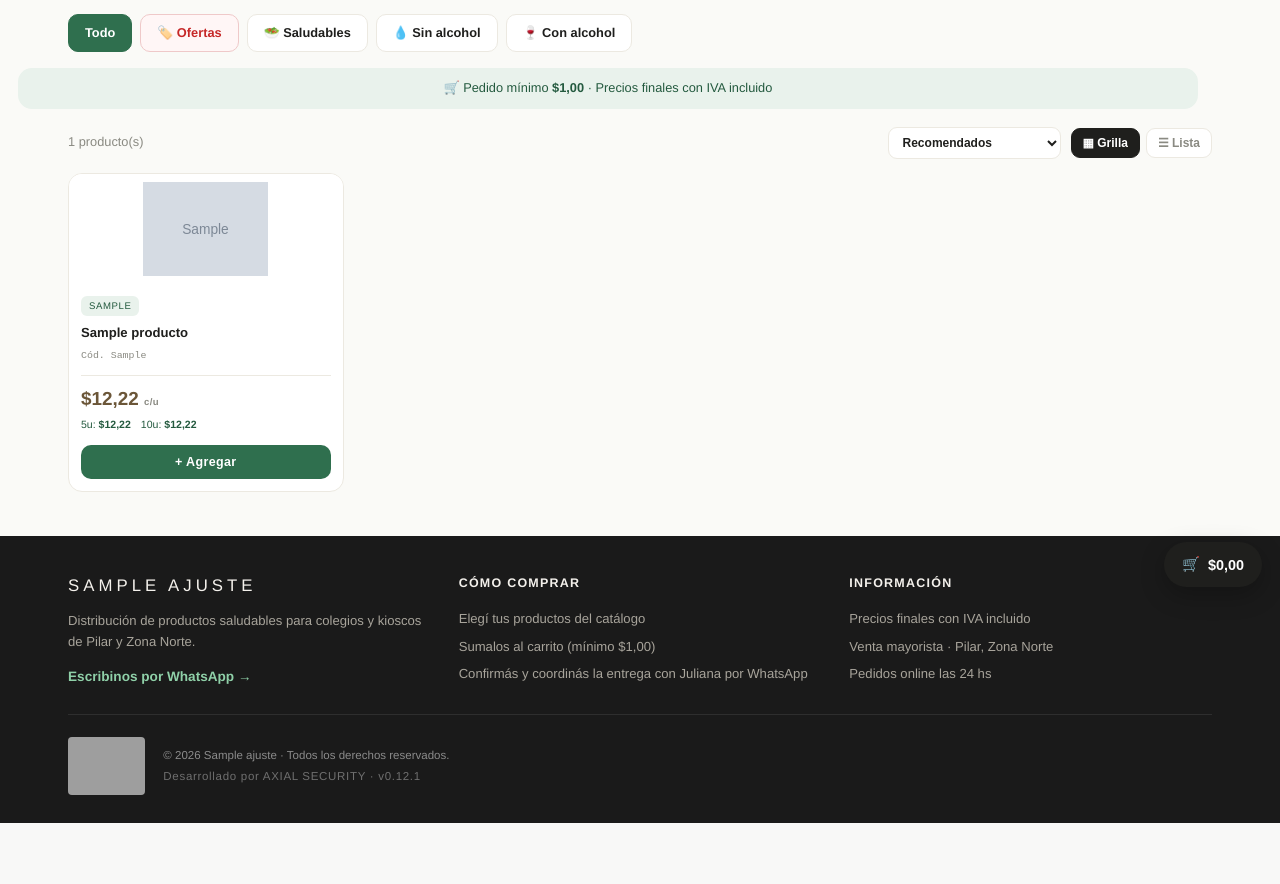
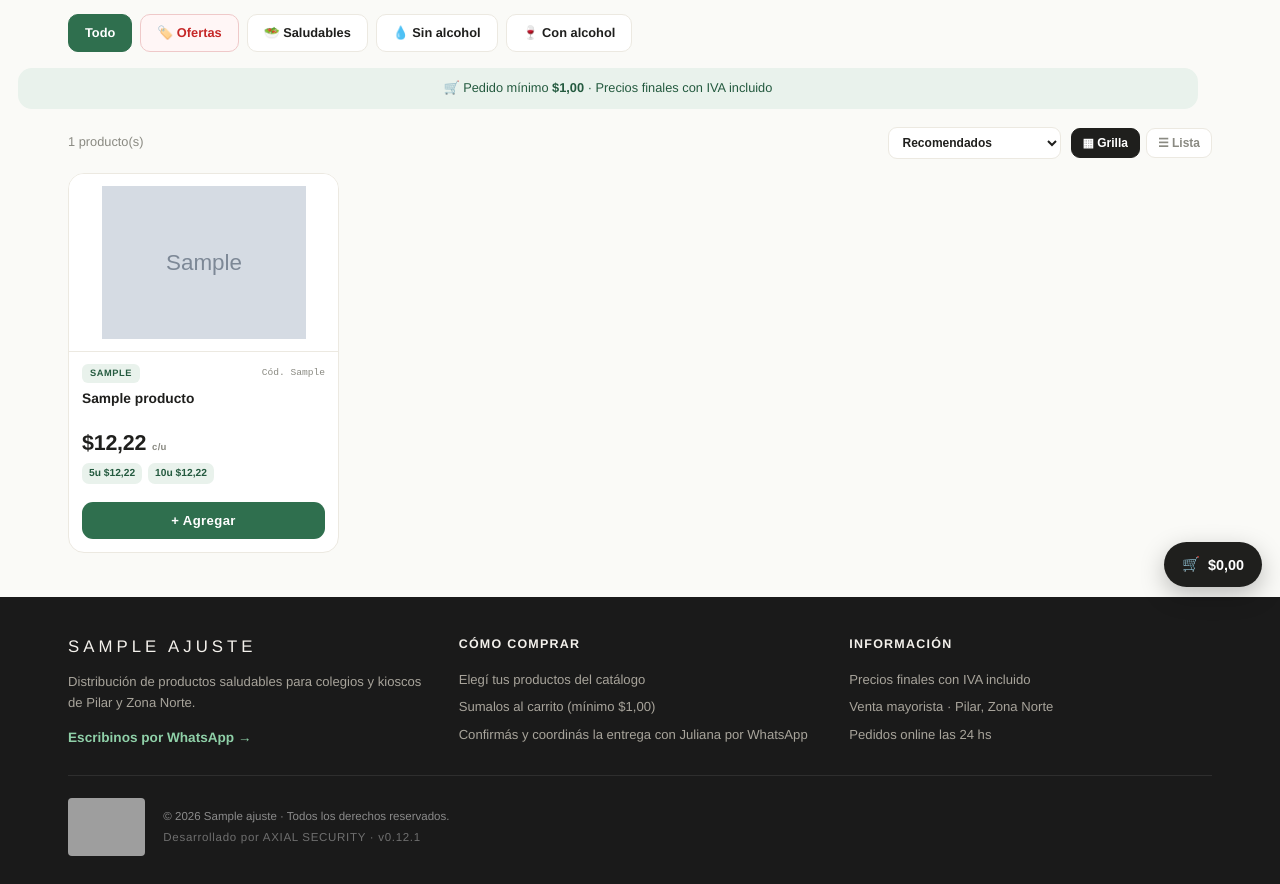
Before and after one commit to AxialSC/saludables-colegios, a Flask app: page / in a window 1280 px wide. Shown: the part 195-1079 px from the top of the page. Before the commit the page ends 1018 px from the top, so only its background shows below. Run offline with Flask 3, Linux system fonts and the light colour scheme; tables that the repository leaves empty hold one stand-in row (values such as "Sample post"); grey boxes marked "Sample" are stand-in pictures; grey boxes are pictures that could not be loaded.

Commit message:
saludables-v0.13-Card

```diff
--- a/app/static/css/tienda.css
+++ b/app/static/css/tienda.css
@@ -1,6 +1,7 @@
 /* =====================================================================
    TIENDA PUBLICA · Saludables (catalogo de clientes)
    Fresco, limpio, mobile-first. Marca con verde + bronce para precios.
+   v0.13 -> rediseno de gondola: cards foto-protagonista estilo super online.
    ===================================================================== */
 :root {
     --t-bg:        #FAFAF7;
@@ -12,10 +13,13 @@
     --t-verde-d:   #245A3F;
     --t-verde-soft:#E9F2EC;
     --t-bronce:    #8B6F47;
-    --t-precio:    #6B5638;
+    --t-precio:    #1F1F1D;
     --t-radius:    14px;
+    --t-radius-lg: 16px;
     --t-oferta:    #C62828;
     --t-oferta-d:  #A21B1B;
+    --t-oferta-soft:#FDECEC;
+    --t-shadow:    0 10px 26px rgba(31,31,29,.10);
 }
 
 * { box-sizing: border-box; margin: 0; padding: 0; }
@@ -83,58 +87,81 @@ a { color: inherit; text-decoration: none; }
 }
 .t-view-btn.activo { background: var(--t-text); color: #fff; border-color: var(--t-text); }
 
-/* ---------- Grid de productos ---------- */
+/* =====================================================================
+   v0.13 · GONDOLA: grid + cards foto-protagonista
+   ===================================================================== */
 .t-grid {
     max-width: 1180px; margin: 14px auto 0; padding: 0 18px;
     display: grid; gap: 14px;
     grid-template-columns: repeat(2, 1fr);
 }
-@media (min-width: 640px)  { .t-grid { grid-template-columns: repeat(3, 1fr); } }
-@media (min-width: 980px)  { .t-grid { grid-template-columns: repeat(4, 1fr); } }
+@media (min-width: 640px)  { .t-grid { grid-template-columns: repeat(3, 1fr); gap: 18px; } }
+@media (min-width: 980px)  { .t-grid { grid-template-columns: repeat(4, 1fr); gap: 20px; } }
 
 .t-card {
     background: var(--t-card); border: 1px solid var(--t-line);
-    border-radius: var(--t-radius); overflow: hidden;
+    border-radius: var(--t-radius-lg); overflow: hidden;
     display: flex; flex-direction: column;
-    transition: transform .15s ease, box-shadow .15s ease;
+    transition: transform .16s ease, box-shadow .16s ease, border-color .16s ease;
 }
-.t-card:hover { transform: translateY(-2px); box-shadow: 0 8px 22px rgba(0,0,0,.07); }
+.t-card:hover { transform: translateY(-3px); box-shadow: var(--t-shadow); border-color: #e2ddd2; }
 
+/* Foto protagonista: fondo blanco, producto entero y centrado */
 .t-thumb {
     position: relative;
-    height: 110px; display: flex; align-items: center; justify-content: center;
-    background: linear-gradient(135deg, var(--t-verde-soft), #f3efe6);
-    color: var(--t-verde-d); font-size: 2rem; font-weight: 300; letter-spacing: .05em;
-    overflow: hidden;
+    height: 152px; display: flex; align-items: center; justify-content: center;
+    background: #fff; overflow: hidden;
+    border-bottom: 1px solid var(--t-line);
 }
-.t-thumb img { width: 100%; height: 100%; object-fit: cover; display: block; }
+.t-thumb img { width: 100%; height: 100%; object-fit: contain; padding: 12px; display: block; }
+.t-thumb-ph {
+    width: 62px; height: 62px; border-radius: 50%;
+    background: var(--t-verde-soft); color: var(--t-verde-d);
+    display: flex; align-items: center; justify-content: center;
+    font-size: 1.9rem; font-weight: 300; letter-spacing: .04em;
+}
+@media (min-width: 640px) { .t-thumb { height: 178px; } }
 
-/* v0.9 · Botellas enteras en GRILLA (contain + fondo blanco).
-   Solo afecta la grilla; la vista lista (.t-grid.lista) queda igual que antes. */
-.t-grid:not(.lista) .t-thumb.has-img { background: #fff; }
-.t-grid:not(.lista) .t-thumb.has-img img { object-fit: contain; padding: 8px; }
+.t-body { padding: 12px 13px 13px; display: flex; flex-direction: column; gap: 7px; flex-grow: 1; }
+.t-meta { display: flex; align-items: center; justify-content: space-between; gap: 8px; }
+.t-rubro {
+    font-size: 0.58rem; letter-spacing: .06em; text-transform: uppercase;
+    color: var(--t-verde-d); background: var(--t-verde-soft);
+    padding: 3px 8px; border-radius: 6px; font-weight: 700;
+    white-space: nowrap; overflow: hidden; text-overflow: ellipsis; max-width: 68%;
+}
+.t-codigo { font-size: 0.6rem; color: var(--t-soft); font-family: 'Courier New', monospace; white-space: nowrap; }
+.t-nombre {
+    font-size: 0.86rem; font-weight: 600; line-height: 1.32; color: var(--t-text); flex-grow: 1;
+    display: -webkit-box; -webkit-line-clamp: 2; -webkit-box-orient: vertical; overflow: hidden;
+    min-height: 2.3em;
+}
 
-.t-body { padding: 12px; display: flex; flex-direction: column; gap: 8px; flex-grow: 1; }
-.t-rubro { font-size: 0.6rem; letter-spacing: .06em; text-transform: uppercase;
-    color: var(--t-verde-d); background: var(--t-verde-soft); align-self: flex-start;
-    padding: 3px 8px; border-radius: 6px; }
-.t-codigo { font-size: 0.62rem; color: var(--t-soft); font-family: 'Courier New', monospace; }
-.t-nombre { font-size: 0.82rem; font-weight: 600; line-height: 1.3; flex-grow: 1; }
-
-.t-precio-box { border-top: 1px solid var(--t-line); padding-top: 9px; margin-top: 4px; }
-.t-precio { font-size: 1.18rem; font-weight: 800; color: var(--t-precio); }
-.t-precio small { font-size: 0.6rem; font-weight: 600; color: var(--t-soft); letter-spacing: .04em; }
-.t-escala { display: flex; gap: 10px; margin-top: 5px; font-size: 0.66rem; color: var(--t-verde-d); }
+.t-precio-box { margin-top: 2px; }
+.t-precio { font-size: 1.34rem; font-weight: 800; color: var(--t-precio); letter-spacing: -.01em; line-height: 1.12; }
+.t-precio small { font-size: 0.6rem; font-weight: 600; color: var(--t-soft); letter-spacing: .03em; }
+.t-escala { display: flex; gap: 6px; margin-top: 8px; flex-wrap: wrap; }
+.t-escala span {
+    font-size: 0.64rem; color: var(--t-verde-d); background: var(--t-verde-soft);
+    padding: 3px 7px; border-radius: 7px; font-weight: 600;
+}
 .t-escala b { font-weight: 800; }
 
 /* ---------- Vista LISTA ---------- */
-.t-grid.lista { grid-template-columns: 1fr; }
-.t-grid.lista .t-card { flex-direction: row; align-items: center; }
-.t-grid.lista .t-thumb { height: auto; width: 64px; align-self: stretch; font-size: 1.3rem; flex-shrink: 0; }
+.t-grid.lista { grid-template-columns: 1fr; gap: 10px; }
+.t-grid.lista .t-card { flex-direction: row; align-items: stretch; }
+.t-grid.lista .t-thumb {
+    width: 96px; height: auto; flex-shrink: 0;
+    border-bottom: none; border-right: 1px solid var(--t-line);
+}
+.t-grid.lista .t-thumb img { padding: 8px; }
 .t-grid.lista .t-body { flex-direction: row; align-items: center; gap: 14px; flex-wrap: wrap; }
-.t-grid.lista .t-nombre { flex: 1 1 200px; }
-.t-grid.lista .t-precio-box { border-top: none; padding-top: 0; margin-top: 0; text-align: right; }
+.t-grid.lista .t-meta { flex-direction: column; align-items: flex-start; gap: 3px; }
+.t-grid.lista .t-nombre { flex: 1 1 180px; min-height: 0; }
+.t-grid.lista .t-precio-box { margin-top: 0; margin-left: auto; text-align: right; }
 .t-grid.lista .t-escala { justify-content: flex-end; }
+.t-grid.lista .t-add { width: auto; margin-top: 0; padding: 10px 16px; flex-shrink: 0; }
+.t-grid.lista .t-of-badge { top: 6px; left: 6px; }
 
 /* ---------- Vacio ---------- */
 .t-empty { max-width: 520px; margin: 50px auto; text-align: center; padding: 0 18px; color: var(--t-soft); }
@@ -166,26 +193,28 @@ a { color: inherit; text-decoration: none; }
 .t-footer .ft-foot { font-size: 0.65rem; color: #777; margin-top: 16px; letter-spacing: .08em; }
 
 /* =====================================================================
-   v0.12 · OFERTAS (pastilla -XX%, precio tachado, precio nuevo en rojo)
+   v0.12/0.13 · OFERTAS (pastilla -XX%, precio tachado, precio nuevo en rojo)
    ===================================================================== */
-.t-card.en-oferta { border-color: #efc9c9; box-shadow: 0 0 0 1px #f6dede inset; }
-.t-card.en-oferta:hover { box-shadow: 0 8px 22px rgba(198,40,40,.12); }
+.t-card.en-oferta { border-color: #f0cccc; }
+.t-card.en-oferta:hover { box-shadow: 0 10px 26px rgba(198,40,40,.14); border-color: #e9b8b8; }
 
 .t-of-badge {
-    position: absolute; top: 8px; left: 8px; z-index: 3;
+    position: absolute; top: 10px; left: 10px; z-index: 3;
     background: var(--t-oferta); color: #fff;
-    font-size: 0.72rem; font-weight: 800; letter-spacing: .02em;
-    padding: 4px 9px; border-radius: 9px;
-    box-shadow: 0 2px 6px rgba(0,0,0,.22);
+    padding: 6px 9px; border-radius: 10px;
+    display: flex; flex-direction: column; align-items: center; line-height: 1;
+    box-shadow: 0 3px 8px rgba(198,40,40,.32);
 }
+.t-of-badge b { font-size: 0.95rem; font-weight: 800; }
+.t-of-badge small { font-size: 0.5rem; font-weight: 700; letter-spacing: .1em; margin-top: 1px; }
+
 .t-precio-lista {
-    font-size: 0.8rem; color: var(--t-soft); text-decoration: line-through;
-    line-height: 1.1;
+    font-size: 0.82rem; color: var(--t-soft); text-decoration: line-through; line-height: 1.1;
 }
 .t-precio.t-precio-of { color: var(--t-oferta); }
 .t-of-label {
     font-size: 0.6rem; font-weight: 800; color: var(--t-oferta);
-    text-transform: uppercase; letter-spacing: .04em; margin-top: 4px;
+    text-transform: uppercase; letter-spacing: .03em; margin-top: 5px;
 }
 .t-add.t-add-of { background: var(--t-oferta); }
 .t-add.t-add-of:hover { background: var(--t-oferta-d); }
@@ -213,11 +242,11 @@ a { color: inherit; text-decoration: none; }
 
 /* Boton Agregar en cada card */
 .t-add {
-    margin-top: 4px; border: none; cursor: pointer;
+    margin-top: 11px; border: none; cursor: pointer;
     background: var(--t-verde); color: #fff;
-    font-size: 0.78rem; font-weight: 800; letter-spacing: .03em;
-    padding: 10px; border-radius: 10px; width: 100%;
-    transition: background .15s ease;
+    font-size: 0.82rem; font-weight: 800; letter-spacing: .03em;
+    padding: 11px; border-radius: 11px; width: 100%;
+    transition: background .15s ease, transform .05s ease;
 }
 .t-add:hover { background: var(--t-verde-d); }
 .t-add:active { transform: scale(0.98); }
--- a/app/templates/cliente/_grid.html
+++ b/app/templates/cliente/_grid.html
@@ -1,7 +1,10 @@
 {# Fragmento de la grilla de productos.
    Se usa incrustado en catalogo.html Y como respuesta del buscador en vivo (?ajax=1).
    No duplica diseno: las cards viven solo aca.
-   v0.12 -> si it.oferta existe, la card muestra precio tachado + precio de oferta. #}
+   v0.12 -> si it.oferta existe, la card muestra precio tachado + precio de oferta.
+   v0.13 -> rediseno estilo "gondola" (foto protagonista, precio marcado, pastilla -XX%).
+            Se mantienen INTACTOS los engaches del JS (data-* y onclick del boton Agregar)
+            y el id="grid" / id="grid-meta" que usa el buscador en vivo y el toggle de vista. #}
 <span id="grid-meta" data-total="{{ paginacion.total }}"
       data-buscando="{{ 1 if (q or rubro_sel or cat) else 0 }}" hidden></span>
 
@@ -11,23 +14,29 @@
     {% set p = it.p %}{% set pr = it.precios %}{% set of = it.oferta %}
     <div class="t-card{% if of %} en-oferta{% endif %}">
         <div class="t-thumb{% if p.imagen %} has-img{% endif %}">
-            {% if of %}<span class="t-of-badge">-{{ of.pct }}%</span>{% endif %}
-            {% if p.imagen %}<img src="{{ url_for('static', filename='img/productos/' + p.imagen) }}" alt="{{ p.nombre }}" loading="lazy">{% else %}{{ rubro_display(p.rubro)[0]|upper }}{% endif %}
+            {% if of %}<span class="t-of-badge"><b>-{{ of.pct }}%</b><small>OFF</small></span>{% endif %}
+            {% if p.imagen %}
+            <img src="{{ url_for('static', filename='img/productos/' + p.imagen) }}" alt="{{ p.nombre }}" loading="lazy">
+            {% else %}
+            <span class="t-thumb-ph">{{ rubro_display(p.rubro)[0]|upper }}</span>
+            {% endif %}
         </div>
         <div class="t-body">
-            <span class="t-rubro">{{ rubro_display(p.rubro) }}</span>
+            <div class="t-meta">
+                <span class="t-rubro">{{ rubro_display(p.rubro) }}</span>
+                <span class="t-codigo">Cód. {{ p.codigo }}</span>
+            </div>
             <div class="t-nombre">{{ p.nombre }}</div>
-            <span class="t-codigo">Cód. {{ p.codigo }}</span>
             <div class="t-precio-box">
                 {% if of %}
                 <div class="t-precio-lista">{{ of.lista|pesos }}</div>
                 <div class="t-precio t-precio-of">{{ of.precio|pesos }} <small>c/u</small></div>
-                <div class="t-of-label">🏷️ OFERTA · {{ of.pct }}% OFF</div>
+                <div class="t-of-label">🏷️ Oferta · {{ of.pct }}% OFF</div>
                 {% else %}
                 <div class="t-precio">{{ pr.x1|pesos }} <small>c/u</small></div>
                 <div class="t-escala">
-                    <span>5u: <b>{{ pr.x5|pesos }}</b></span>
-                    <span>10u: <b>{{ pr.x10|pesos }}</b></span>
+                    <span>5u <b>{{ pr.x5|pesos }}</b></span>
+                    <span>10u <b>{{ pr.x10|pesos }}</b></span>
                 </div>
                 {% endif %}
             </div>
```
